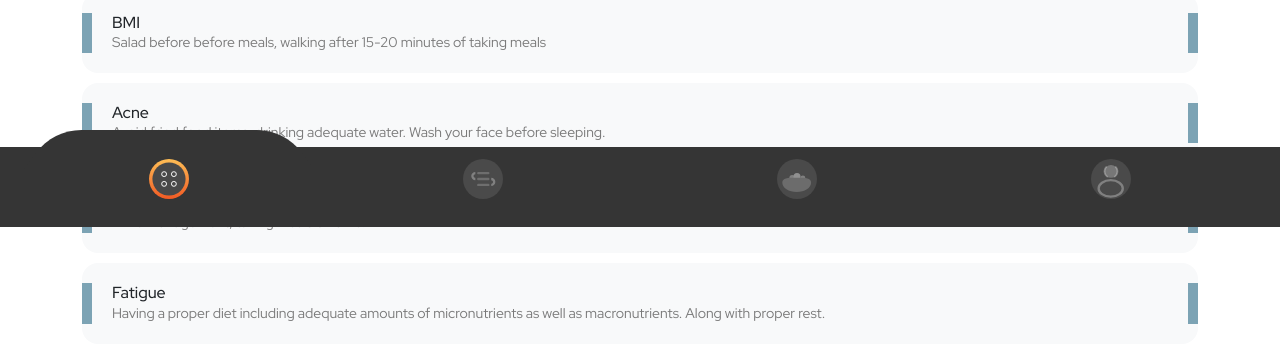
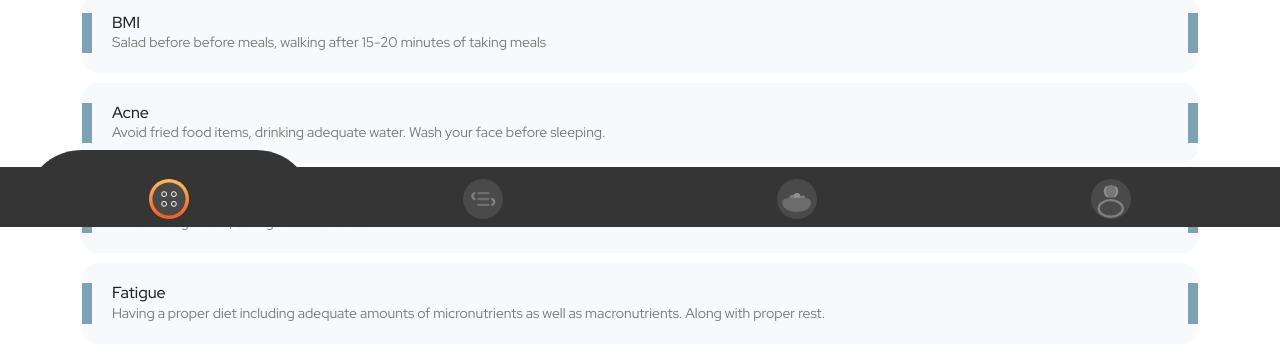
Before and after one commit to LogyAI/health, a plain HTML site: page index.html in a window 1280 px wide. Shown: the part 573-936 px from the top of the page. Drawn offline with nearby package versions, Linux system fonts and the light colour scheme.

Commit message:
small update

```diff
--- a/index.html
+++ b/index.html
@@ -1421,7 +1421,7 @@
             </div>
 
         </div>
-        <div class="w-100 px-4" style="height: 80px;background: #353535;padding-top: 12px;">
+        <div class="w-100 px-4" style="height: 60px;background: #353535;padding-top: 12px;">
             <div class="row ">
                 <div class="col-3 ">
                     <div class="text-center" style="">
```
